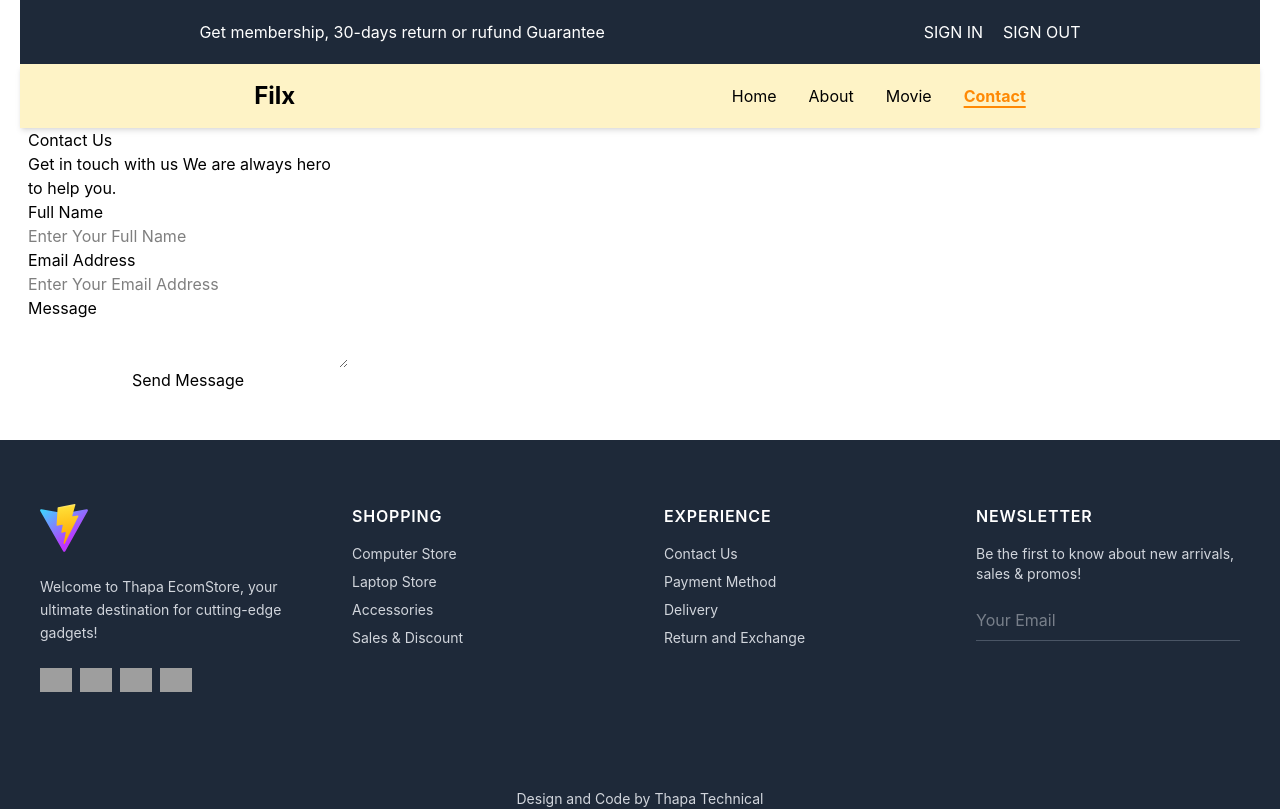
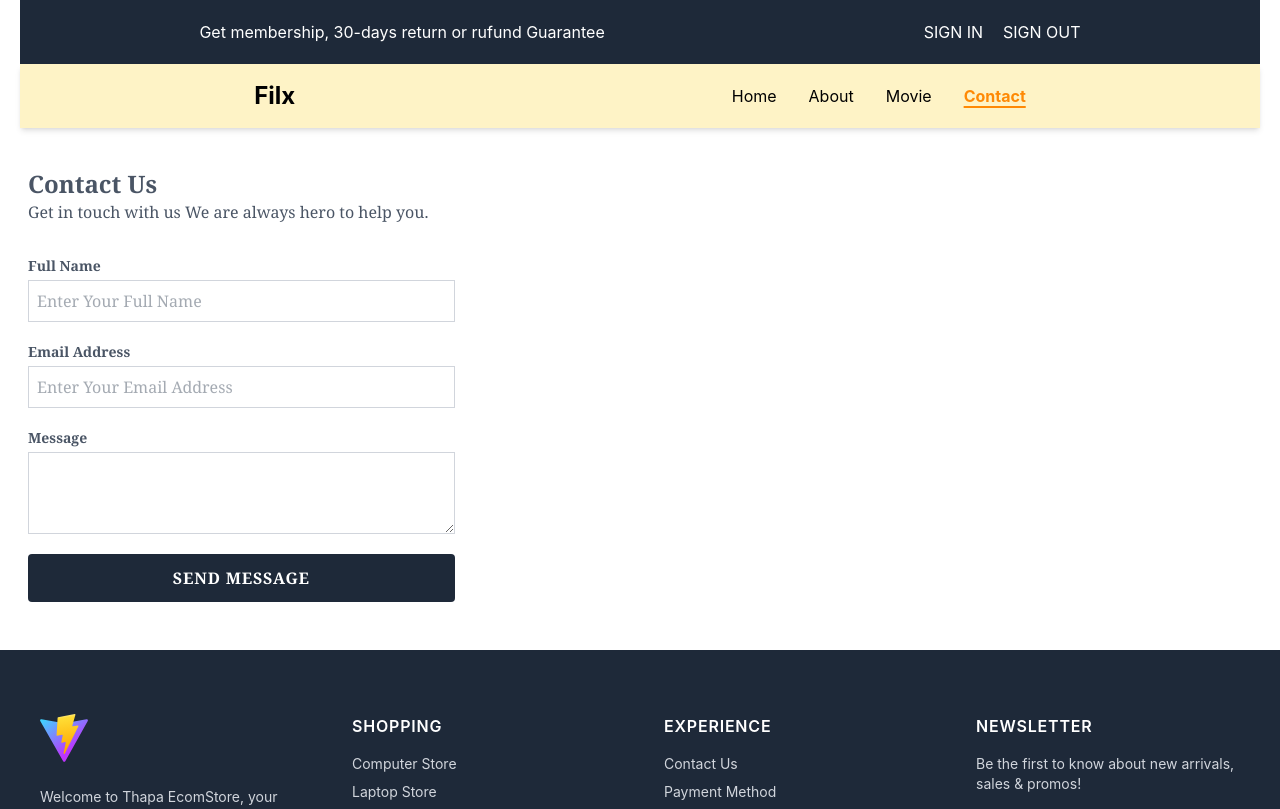
Before and after one commit to nidhi-webdev/E-CommerceReact, a React (Vite) app in the folder E-commerce/: page /contact in a window 1280 px wide. Shown: the top 809 px of the page. Built offline with nearby package versions, Linux system fonts and the light colour scheme; grey boxes are pictures that could not be loaded.

Commit message:
Tailwind design

```diff
--- a/E-commerce/src/pages/Contact.jsx
+++ b/E-commerce/src/pages/Contact.jsx
@@ -2,21 +2,24 @@ import React from 'react'
 
 const Contact = () => {
   return (
-    <div className='ml-7 flex flex-col  w-1/4'>
-      <h1> Contact Us  </h1>
+    <div className='ml-7 flex flex-col  w-1/3 text-gray-600 font-serif'>
+      <h1 className='text-2xl font-extrabold mt-10 '> Contact Us  </h1>
 
-      <p> Get in touch with us We are always hero to help you. </p>
+      <p className='mb-8'> Get in touch with us We are always hero to help you. </p>
 
-      <label> Full Name </label>
-      <input type='text' name='fullName' placeholder='Enter Your Full Name' />
+      <label className='mb-1 text-sm font-semibold'> Full Name </label>
+      <input type='text' name='fullName' placeholder='Enter Your Full Name'
+      className='border border-gray-300 mb-5 outline-none p-2 focus:border-blue-500 focus:ring-1 focus:ring-blue-500 transition-all' />
 
-      <label> Email Address </label>
-      <input type='email' name='email' placeholder='Enter Your Email Address ' />
+      <label className='mb-1 text-sm font-semibold'> Email Address </label>
+      <input type='email' name='email' placeholder='Enter Your Email Address '
+      className='border border-gray-300 mb-5 outline-none p-2 focus:border-blue-500 focus:ring-1 focus:ring-blue-500 transition-all' />
 
-      <label> Message </label>
-      <textarea type='text' name='textarea' placeholder='We are always here to help you' > </textarea>
+      <label className='mb-1 text-sm font-semibold'> Message </label>
+      <textarea name='textarea' placeholder='We are always here to help you'
+      className='border border-gray-300 mb-5 outline-none p-4 focus:border-blue-500 focus:ring-1 focus:ring-blue-500 transition-all' > </textarea>
 
-      <button className='bg-'> Send Message </button>
+      <button className='bg-gray-800 text-white px-4 py-3 rounded cursor-pointer hover:bg-red-900 transition-all hover:scale-105 active:scale-95 font-bold uppercase tracking-wider '> Send Message </button>
     </div>
   )
 }
```
